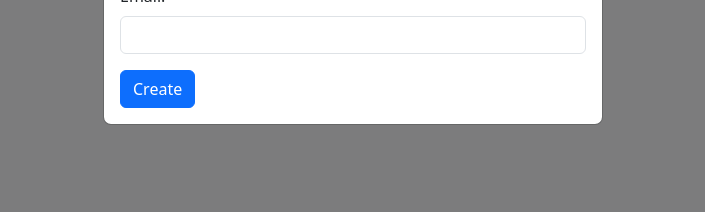
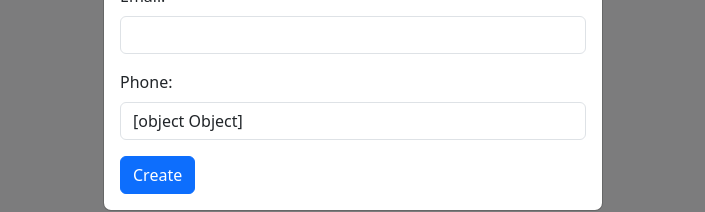
Before and after one commit to nouri-devv/Flask-Full-Stack, a React (Vite) app in the folder frontend/: page / in a window 1280 px wide. Both pictures are taken after a click on the button "Create New Contact". Shown: the part 296-508 px from the top of the page, without its empty margins (287-992 px from the left). Built offline with nearby package versions, Linux system fonts and the light colour scheme; no server answers; the HTML template or start-up script is replaced by a standard one.

Commit message:
Added phone section to the app

```diff
--- a/frontend/src/ContactForm.jsx
+++ b/frontend/src/ContactForm.jsx
@@ -10,6 +10,7 @@ const ContactForm = ({ existingContact = {}, updateCallback }) => {
     const [firstName, setFirstName] = useState(existingContact.firstName || "");
     const [lastName, setLastName] = useState(existingContact.lastName || "");
     const [email, setEmail] = useState(existingContact.email || "");
+    const [phone, setPhone] = useState(existingContact || "");
 
     // Determine if we're updating an existing contact or creating a new one
     // If existingContact is not empty, we're updating
@@ -23,7 +24,8 @@ const ContactForm = ({ existingContact = {}, updateCallback }) => {
         const data = {
             firstName,
             lastName,
-            email
+            email,
+            phone
         }
 
         // Determine the appropriate API endpoint based on whether we're updating or creating
@@ -90,6 +92,21 @@ const ContactForm = ({ existingContact = {}, updateCallback }) => {
                     required // Make the field required
                 />
             </div>
+
+            {/* Form group for phone input */}
+            <div className="mb-3">
+                <label htmlFor="phone" className="form-label">Phone:</label>
+                <input
+                    type="phone" // Changed to email type for better validation
+                    className="form-control"
+                    id="phone"
+                    value={phone}
+                    onChange={(e) => setEmail(e.target.value)}
+                    required // Make the field required
+                />
+            </div>
+
+
             {/* Submit button with Bootstrap styling */}
             {/* The button text changes based on whether we're updating or creating */}
             <button type="submit" className="btn btn-primary">
--- a/frontend/src/ContactList.jsx
+++ b/frontend/src/ContactList.jsx
@@ -39,6 +39,7 @@ const ContactList = ({ contacts, updateContact, updateCallback }) => {
                         <th>First Name</th>
                         <th>Last Name</th>
                         <th>Email</th>
+                        <th>Phone</th>
                         <th>Actions</th>
                     </tr>
                 </thead>
@@ -50,6 +51,7 @@ const ContactList = ({ contacts, updateContact, updateCallback }) => {
                             <td>{contact.firstName}</td>
                             <td>{contact.lastName}</td>
                             <td>{contact.email}</td>
+                            <td>{contact.phone}</td>
                             <td>
                                 {/* Button to update the contact */}
                                 <button
```
Also changed, not shown: 1 other file (tests, documents, lock files or other folders).
